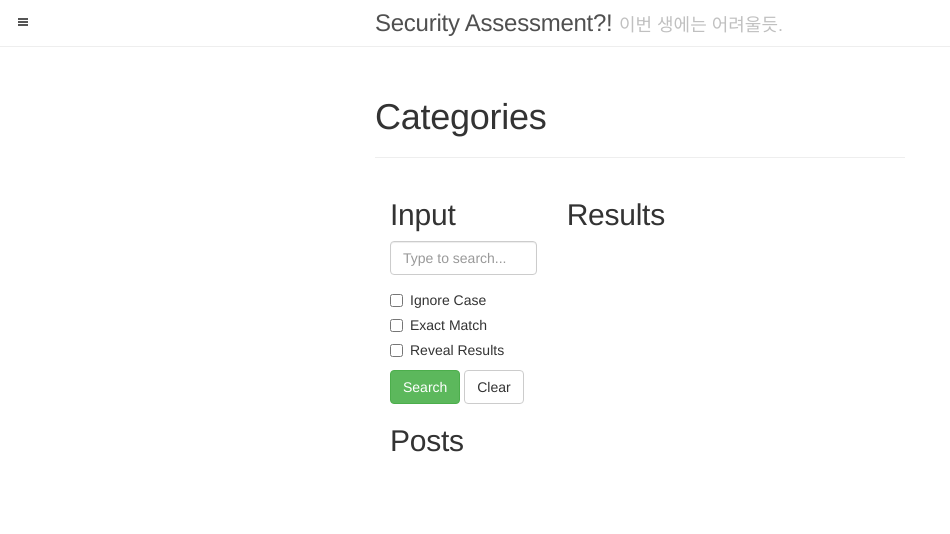
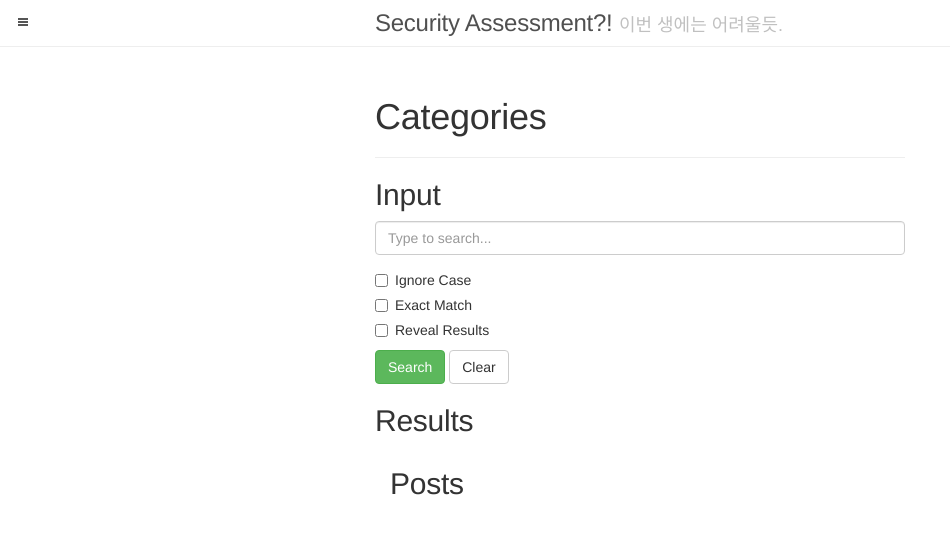
Before and after one commit to JisoonPark/writeup, a Jekyll site: the page built from page/1.category.html, in a window 1280 px wide. Shown: the top 534 px of the page, without its empty margins (0-950 px from the left). Built offline with Jekyll 4.4.1, drawn with Linux system fonts in a browser that asks for light colours; nearby versions of some CDN libraries; some web fonts are replaced; library files that are not in the unit come from our copies.

Commit message:
Update 1.category.html

```diff
--- a/page/1.category.html
+++ b/page/1.category.html
@@ -9,7 +9,7 @@ type: page
   <div class="left">
     <h1>{{page.title}}</h1>
     <hr>
-    <div class="col-sm-4">
+    <div>
       <h2>Input</h2>
       <!-- <form> -->
         <div class="form-group">
@@ -38,7 +38,7 @@ type: page
         <button type="button" class="btn btn-default" id="btn-clear-search">Clear</button>
       <!-- </form> -->
     </div>
-    <div class="col-sm-8">
+    <div>
       <h2>Results</h2>
       <div id="search-output"></div>
     </div>
```
